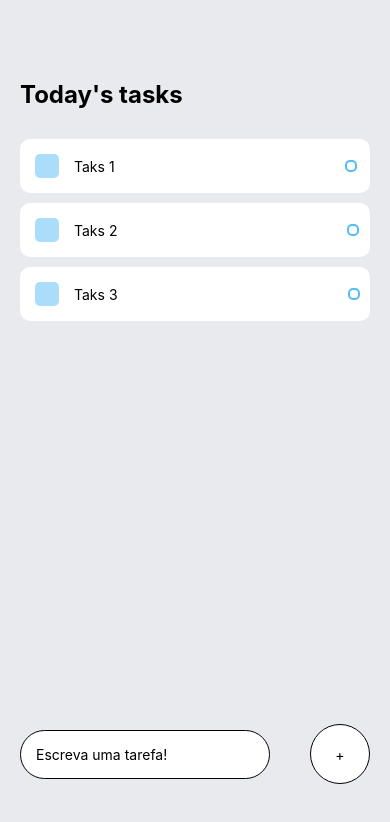
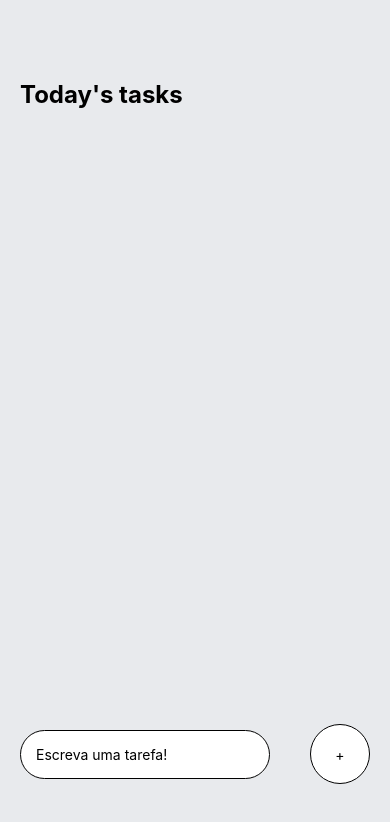
Before and after one commit to eric-antonio/TodoList, a React Native app: screen / in a window 390 px wide. Shown: the top 822 px of the page. Built offline with nearby package versions, Linux system fonts and the light colour scheme.

Commit message:
Exibindo e adicionado as Tarefas

```diff
--- a/App.js
+++ b/App.js
@@ -1,14 +1,17 @@
 import { StatusBar } from 'expo-status-bar';
 import React, {useState} from 'react';
-import { KeyboardAvoidingView, Platform, StyleSheet, Text, TextInput, TouchableOpacity, View } from 'react-native';
+import { Keyboard, KeyboardAvoidingView, Platform, StyleSheet, Text, TextInput, TouchableOpacity, View } from 'react-native';
 import Task from './components/Task';
 
 export default function App() {
   const [task, setTask] = useState();
+  const [taskItems, setTaskItems] =  useState([])
 
 
   const handleAddTask = () => {
-    console.log(task)
+    Keyboard.dismiss();
+    setTaskItems([...taskItems,task])
+    setTask(null);
   }
 
 
@@ -24,9 +27,13 @@
 
           {/*Essas tasks na verade são pequenos componenetes
           No caso apresenrado o componete foi exibido 3 vezes */}
-          <Task text={'Taks 1'}/>
-          <Task text={'Taks 2'}/>
-          <Task text={'Taks 3'}/>
+          {
+            taskItems.map((item, index) =>{
+              return <Task key={index} text={item}/>
+
+            })
+          }
+
         </View>
 
       </View>
--- a/components/task.js
+++ b/components/task.js
@@ -46,7 +46,8 @@
         marginRight:15,
     },
     itemText:{
-        maxWidth:'80%',
+        maxWidth:'100%',
+
 
     },
     circular:{
@@ -55,7 +56,8 @@
         borderColor:'#55BCF6',
         borderWidth:2,
         borderRadius: 5,
-        marginLeft: 230,
+        marginLeft:300,
+        position:"absolute",
     },
 
 });
```
